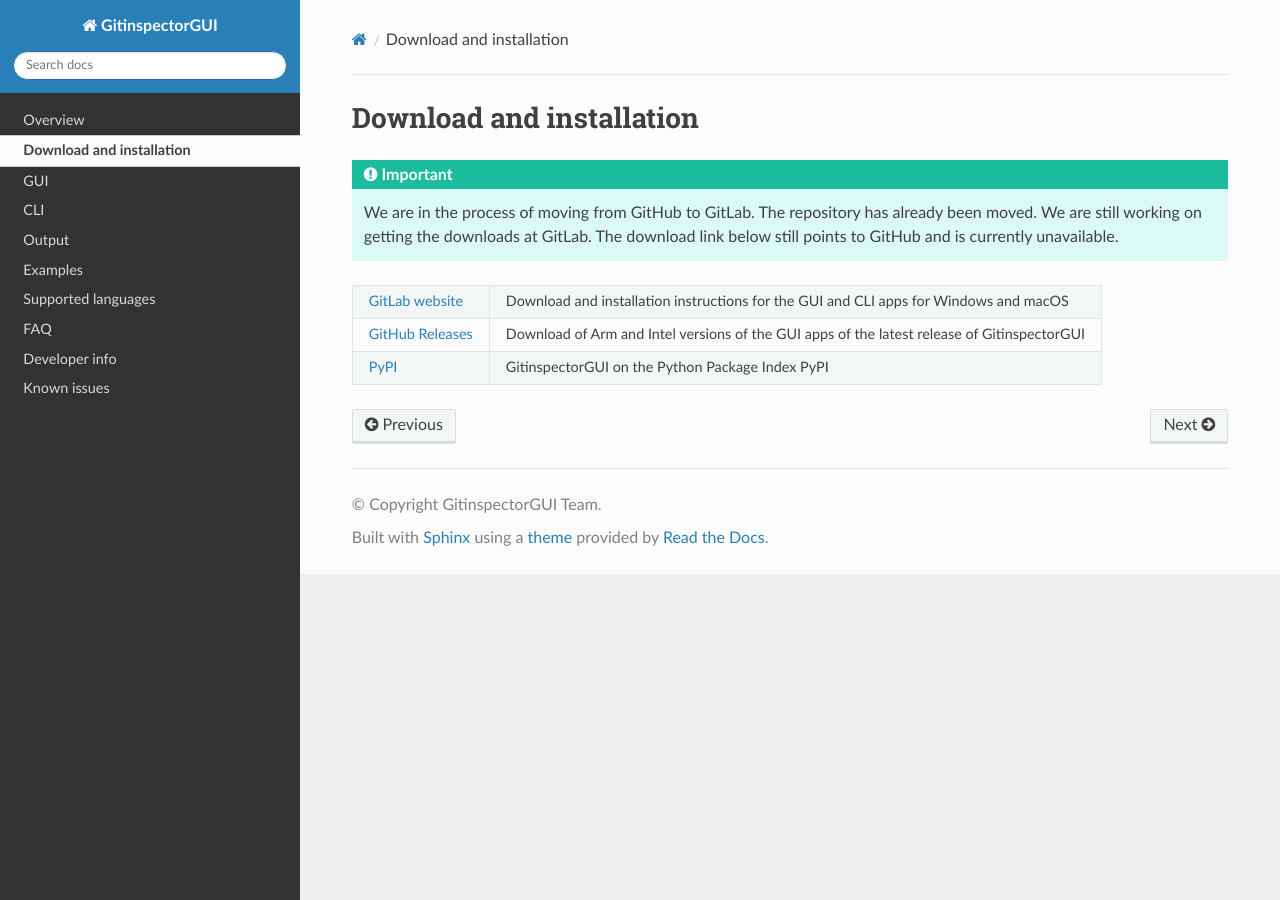
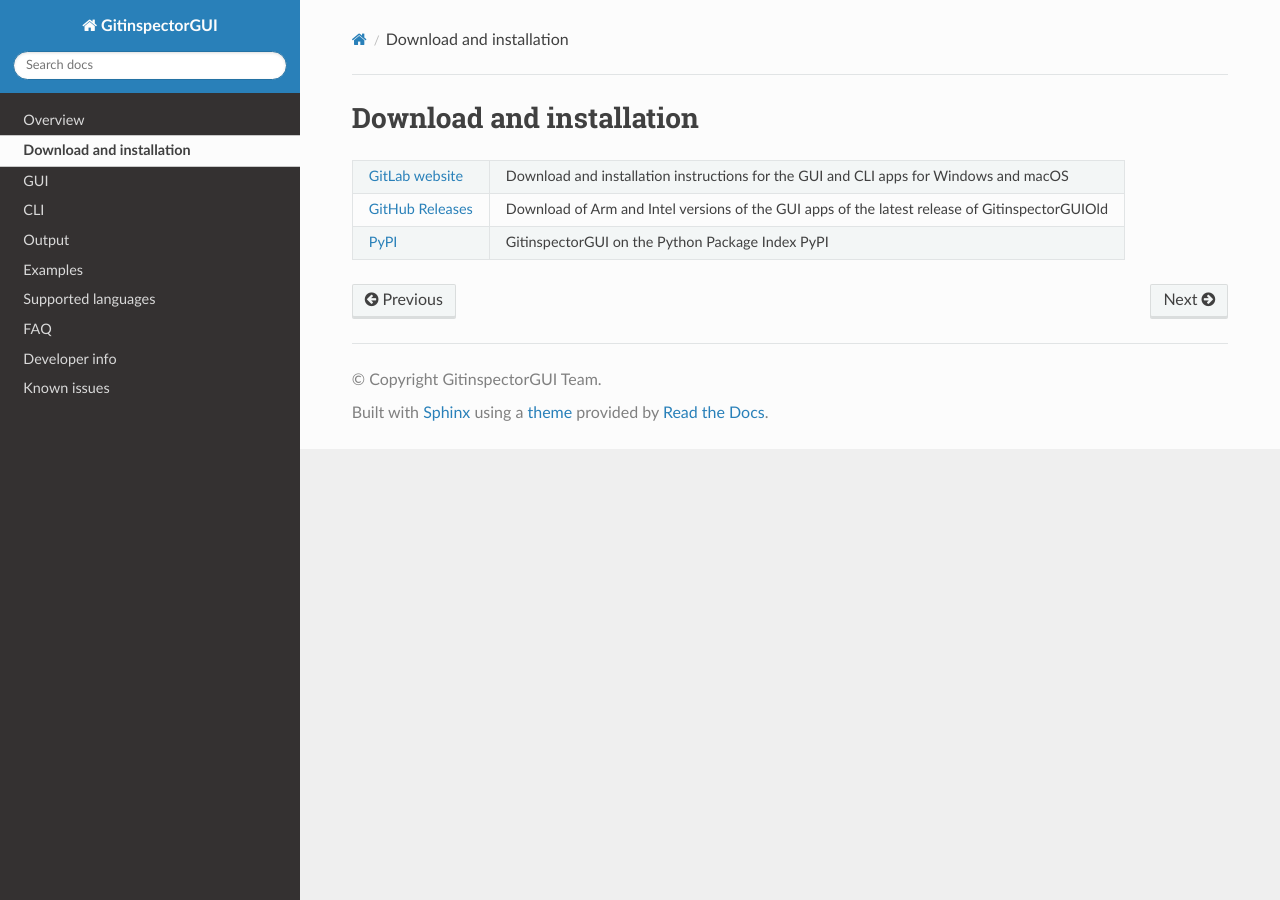
Before and after one commit to davbeek/gitinspectorgui-rtd, a Sphinx documentation site: the page built from docs/source/install.rst, in a window 1280 px wide. Built offline with Sphinx 7.4.7 and the Read the Docs theme 3.1.0, drawn with Linux system fonts in a browser that asks for light colours.

Commit message:
docs: update links to the renamed gitinspectorgui-old github repo

```diff
--- a/docs/source/install.rst
+++ b/docs/source/install.rst
@@ -1,18 +1,12 @@
 Download and installation
 =========================
-
-.. important::
-
-  We are in the process of moving from GitHub to GitLab. The repository has
-  already been moved. We are still working on getting the downloads at GitLab.
-  The download link below still points to GitHub and is currently unavailable.
 
 .. list-table::
    :header-rows: 0
 
-   * - `GitLab website <https://gitlab.com/edu-boost/gitinspectorgui>`_
+   * - `GitLab website <https://github.com/davbeek/gitinspectorgui-old>`_
      - Download and installation instructions for the GUI and CLI apps for Windows and macOS
-   * - `GitHub Releases <https://github.com/davbeek/gitinspectorgui/releases>`_
-     - Download of Arm and Intel versions of the GUI apps of the latest release of GitinspectorGUI
+   * - `GitHub Releases <https://github.com/davbeek/gitinspectorgui-old/releases>`_
+     - Download of Arm and Intel versions of the GUI apps of the latest release of GitinspectorGUIOld
    * - `PyPI <https://pypi.org/project/gitinspectorgui/>`_
      - GitinspectorGUI on the Python Package Index PyPI
```
